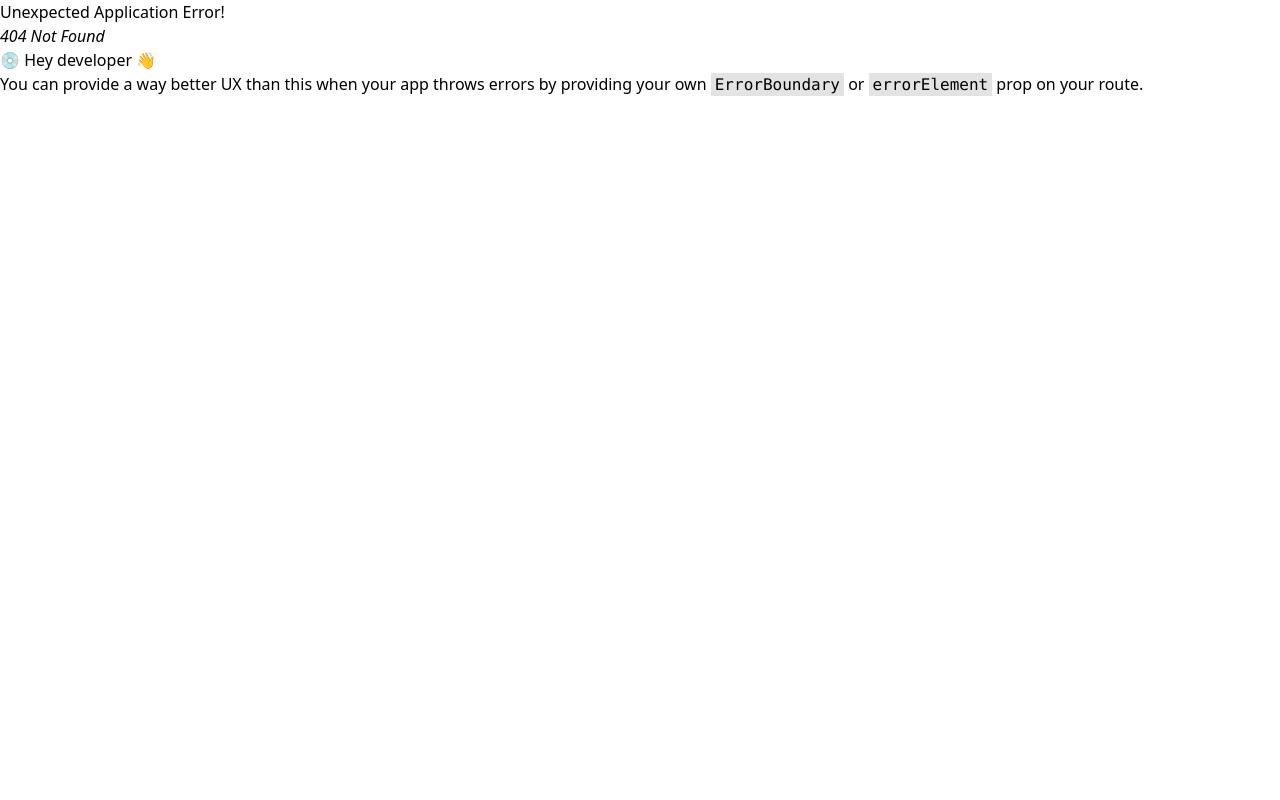
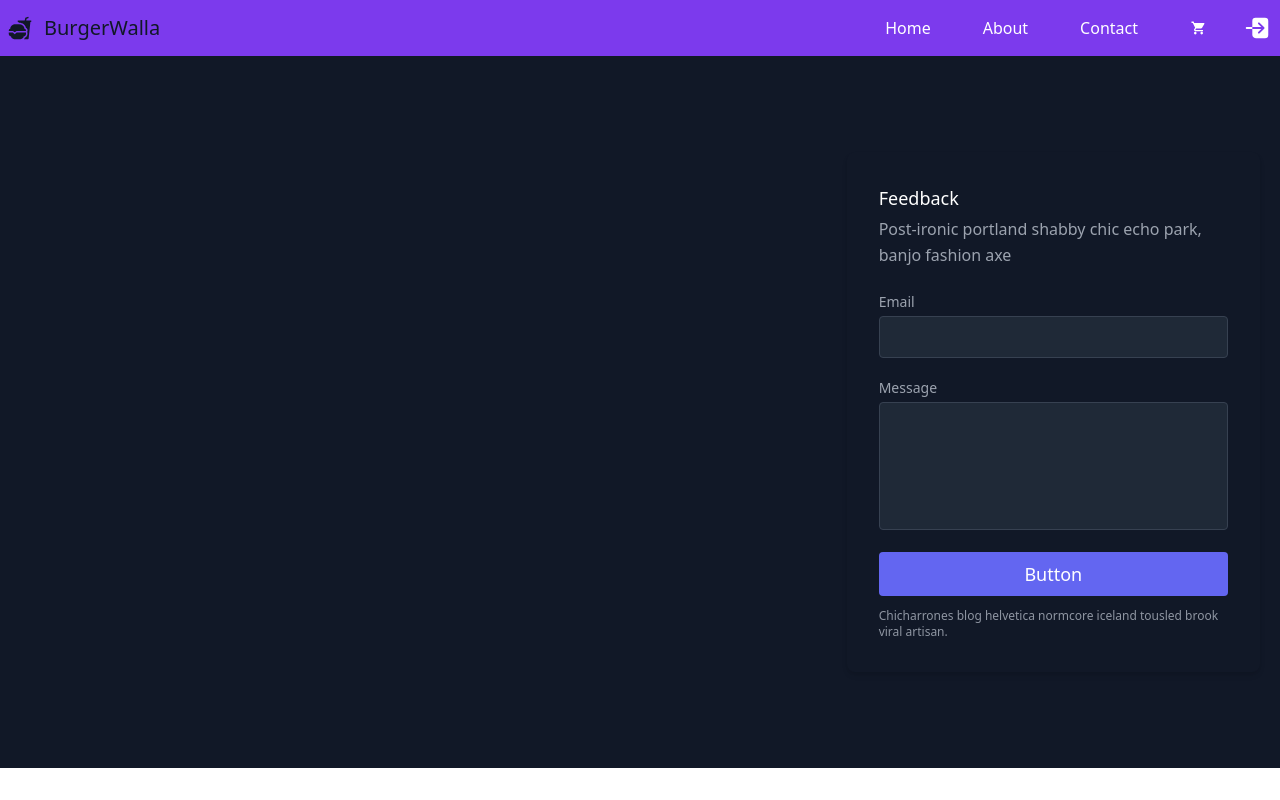
Before and after one commit to 1thenameisshivam/Burger-Walla, a React (Vite) app in the folder frontend/: page /contact in a window 1280 px wide. Before the commit this address had no page. Shown: the top 800 px of the page. Built offline with nearby package versions, Linux system fonts and the light colour scheme; no server answers.

Commit message:
contact us page created

```diff
--- a/frontend/src/main.jsx
+++ b/frontend/src/main.jsx
@@ -4,6 +4,7 @@
 import "./index.css";
 import { createBrowserRouter, RouterProvider } from "react-router-dom";
 import Home from "./pages/Home.jsx";
+import Contact from "./pages/Contact.jsx";
 const router = createBrowserRouter([
   {
     path: "/",
@@ -12,6 +13,10 @@
       {
         path: "/",
         element: <Home />,
+      },
+      {
+        path: "/contact",
+        element: <Contact />,
       },
     ],
   },
--- /dev/null
+++ b/frontend/src/pages/Contact.jsx
@@ -0,0 +1,93 @@
+/* eslint-disable no-unused-vars */
+import React, { useEffect } from "react";
+
+const Contact = () => {
+  useEffect(() => {
+    const mapIframe = document.getElementById("map-iframe");
+
+    // Check if Geolocation is supported by the browser
+    if ("geolocation" in navigator) {
+      navigator.geolocation.getCurrentPosition(
+        (position) => {
+          const { latitude, longitude } = position.coords;
+          // Set the src attribute of the iframe to include the user's location
+          mapIframe.src = `https://www.google.com/maps/embed?pb=!1m18!1m12!1m3!1d3123.512599905456!2d${longitude}!3d${latitude}!2m3!1f0!2f0!3f0!3m2!1i1024!2i768!4f13.1!3m3!1m2!1s0x808f7e10e8e06d35%3A0x1f0f5436da30dfc2!2sGolden%20Gate%20Bridge!5e0!3m2!1sen!2sus!4v1633630621114!5m2!1sen!2sus`;
+        },
+        () => {
+          console.log("Error getting user's location");
+        }
+      );
+    } else {
+      console.log("Geolocation is not supported by this browser");
+    }
+  }, []);
+
+  return (
+    <section className="text-gray-400 bg-gray-900 body-font relative">
+      <div className="absolute inset-0 bg-gray-900">
+        <iframe
+          id="map-iframe"
+          title="map"
+          width="100%"
+          height="100%"
+          frameBorder="0"
+          marginHeight="0"
+          marginWidth="0"
+          scrolling="no"
+          src="about:blank"
+          style={{
+            filter: "grayscale(1) contrast(1.2) opacity(0.16)",
+            position: "absolute",
+            top: "0",
+            left: "0",
+            width: "100%",
+            height: "100%",
+          }}
+        ></iframe>
+      </div>
+      <div className="container px-5 py-24 mx-auto flex">
+        <div className="lg:w-1/3 md:w-1/2 bg-gray-900 shadow-md rounded-lg p-8 flex flex-col md:ml-auto w-full mt-10 md:mt-0 relative z-10">
+          <h2 className="text-white text-lg mb-1 font-medium title-font">
+            Feedback
+          </h2>
+          <p className="leading-relaxed mb-5">
+            Post-ironic portland shabby chic echo park, banjo fashion axe
+          </p>
+          <div className="relative mb-4">
+            <label htmlFor="email" className="leading-7 text-sm text-gray-400">
+              Email
+            </label>
+            <input
+              type="email"
+              id="email"
+              name="email"
+              className="w-full bg-gray-800 rounded border border-gray-700 focus:border-indigo-500 focus:ring-2 focus:ring-indigo-900 text-base outline-none text-gray-100 py-1 px-3 leading-8 transition-colors duration-200 ease-in-out"
+            />
+          </div>
+          <div className="relative mb-4">
+            <label
+              htmlFor="message"
+              className="leading-7 text-sm text-gray-400"
+            >
+              Message
+            </label>
+            <textarea
+              id="message"
+              name="message"
+              className="w-full bg-gray-800 rounded border border-gray-700 focus:border-indigo-500 focus:ring-2 focus:ring-indigo-900 h-32 text-base outline-none text-gray-100 py-1 px-3 resize-none leading-6 transition-colors duration-200 ease-in-out"
+            ></textarea>
+          </div>
+          <button className="text-white bg-indigo-500 border-0 py-2 px-6 focus:outline-none hover:bg-indigo-600 rounded text-lg">
+            Button
+          </button>
+          <p className="text-xs text-gray-400 text-opacity-90 mt-3">
+            Chicharrones blog helvetica normcore iceland tousled brook viral
+            artisan.
+          </p>
+        </div>
+      </div>
+    </section>
+  );
+};
+
+export default Contact;
```
